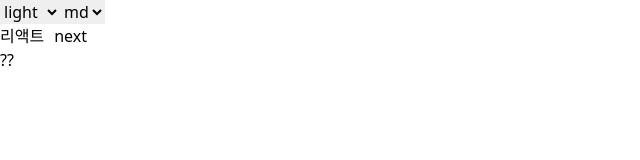
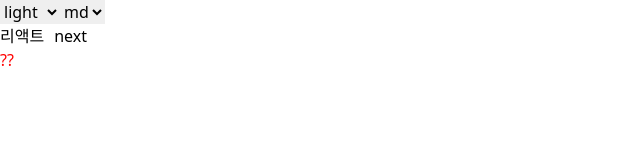
Before and after one commit to jumib/next-level, a Next.js app: page / in a window 1280 px wide. Shown: the top 160 px of the page, without its empty margins (0-640 px from the left). Built offline with nearby package versions, Linux system fonts and the light colour scheme.

Commit message:
wip mid term inspection with sooyeon

```diff
--- a/app/page.tsx
+++ b/app/page.tsx
@@ -1,3 +1,3 @@
 export default function Home() {
-  return <div>??</div>;
+  return <div className="text-primary">??</div>;
 }
--- a/tailwind.config.ts
+++ b/tailwind.config.ts
@@ -8,13 +8,15 @@
     './app/**/*.{js,ts,jsx,tsx,mdx}',
   ],
   theme: {
+    // 테마에 그냥 넣으면 기존 스타일 바꿈
+    // 기존 스타일에 추가하는 것
     extend: {
-      // colors: {
-      //   primary: 'var(--color-primary)',
-      //   secondary: 'var(--color-secondary)',
-      //   backgroundColor: 'var(--color-background)',
-      //   text: 'var(--color-text)',
-      // },
+      colors: {
+        primary: 'red',
+        secondary: 'var(--color-secondary)',
+        backgroundColor: 'var(--color-background)',
+        text: 'var(--color-text)',
+      },
       backgroundImage:{
         'gradient-radial': 'radial-gradient(var(--tw-gradient-stops))',
         'gradient-conic':
```
